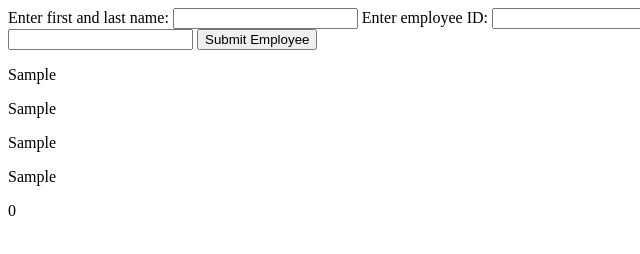
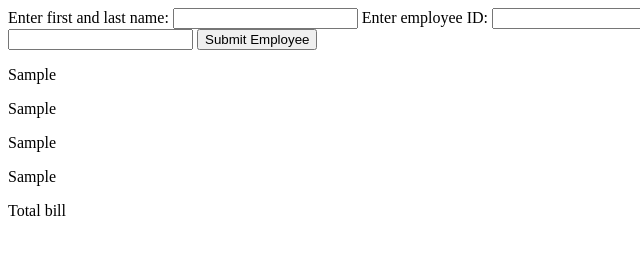
Before and after one commit to eandy5000/weekend_project_1, a plain HTML site: page index.html in a window 1280 px wide. Both pictures are taken after typing "Sample", "Sample", "Sample", "Sample" into the empty fields and a click on the input "Submit Employee". Shown: the full height of the page, 0-640 px from the left. Drawn offline with nearby package versions, Linux system fonts and the light colour scheme.

Commit message:
end of day

```diff
--- a/app1.js
+++ b/app1.js
@@ -1,5 +1,13 @@
 var employeeArray=[];
 var totalMonthlySalary=0;
+var monthlySalary=0;
+
+var test={
+			answer:monthlySalary,
+			name:"bill"
+		};
+
+
 
 $(document).ready(function(){
 	$("#employeeInfo").submit(function(event){
@@ -7,32 +15,44 @@
 
 		var values = {};
 
+
+		console.log("test out of function ",test);
+
 		console.log($("#employeeInfo").serializeArray());
 		$.each($("#employeeInfo").serializeArray(), function(i, field){
 			values[field.name] = field.value;
 		})
 
 		$("#employeeInfo").find("input[type=text]").val("");
+
 		console.log("these are values ",values);
 		employeeArray.push(values);
-		appendDom(values);
+		appendDom(values, test);
 
 
 
 			//test logic
-			var monthlySalary = (parseInt(values.annualSalary))/12;
+			varmonthlySalary = (parseInt(values.annualSalary))/12;
 			totalMonthlySalary = totalMonthlySalary + monthlySalary;
 			console.log("this is values values.annualSalary ", values.annualSalary)
 			console.log("this is values monthlySalary ", monthlySalary);
 			console.log("total ",totalMonthlySalary);
 
+
 	});
 });
 
-function appendDom(employee){
+function appendDom(employee, x){
 	console.log("this is employee ",employee);
+	console.log("this is test in function ",test);
+	console.log("total in function",totalMonthlySalary);
+
+
 	$("#employeeContainer").append("<div class='employee'></div>");
+	$("#outputContainer").append("<div class='output'></div>");
+
 	var $el = $("#employeeContainer").children().last();
+	var $el1 = $("#outputContainer").children().last();
 
 
 
@@ -40,6 +60,8 @@
 	$el.append("<p>" + employee.employeeId + "</p>");
 	$el.append("<p>" + employee.jobTitle + "</p>");
 	$el.append("<p>" + employee.annualSalary + "</p>");
-	$el.append("<p>" +totalMonthlySalary + "</p>");
+	$el1.append("<p>" + "Total " + test.name +"</p>");
+
+
 
 }
--- a/index.html
+++ b/index.html
@@ -20,7 +20,7 @@
   		</form>
 
   	<div id="employeeContainer"></div>
-  	<div id="totalMonthlySalaries"></div>
+  	<div id="outputContainer"></div>
 
   </body>
 
--- /dev/null
+++ b/test.js
@@ -0,0 +1,2 @@
+var array =[1,2,3,4,5];
+console.log(Math.sum(array));
```
